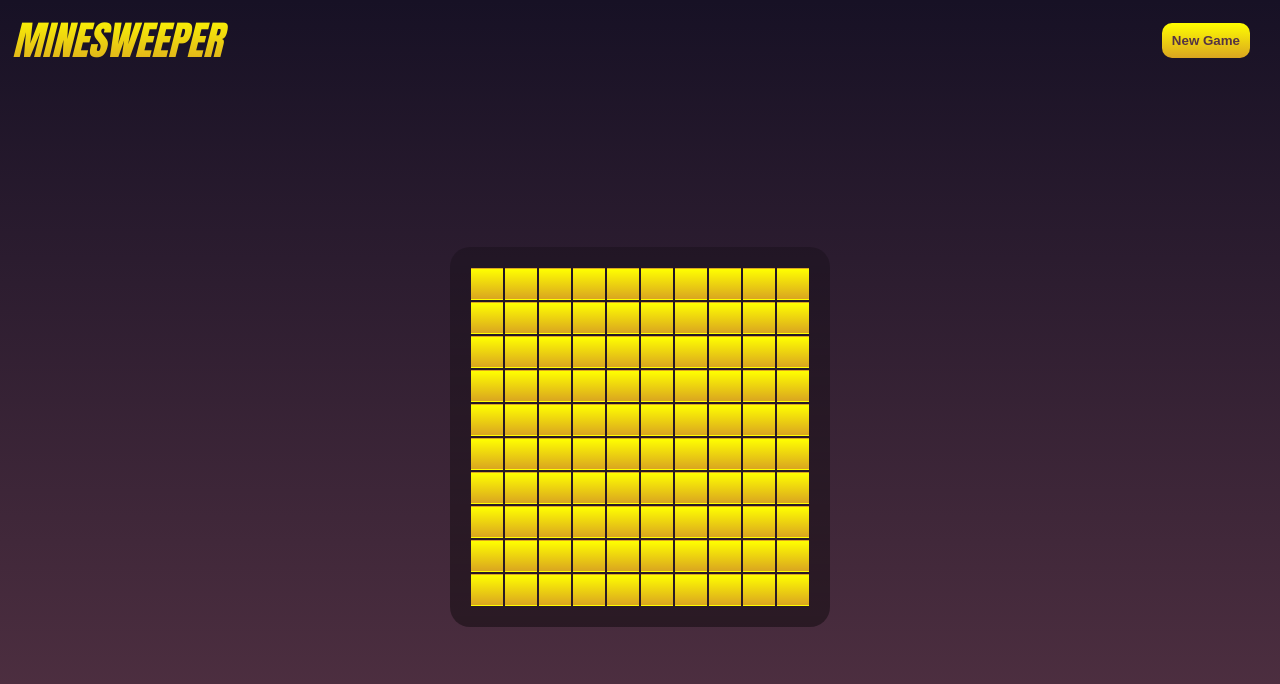
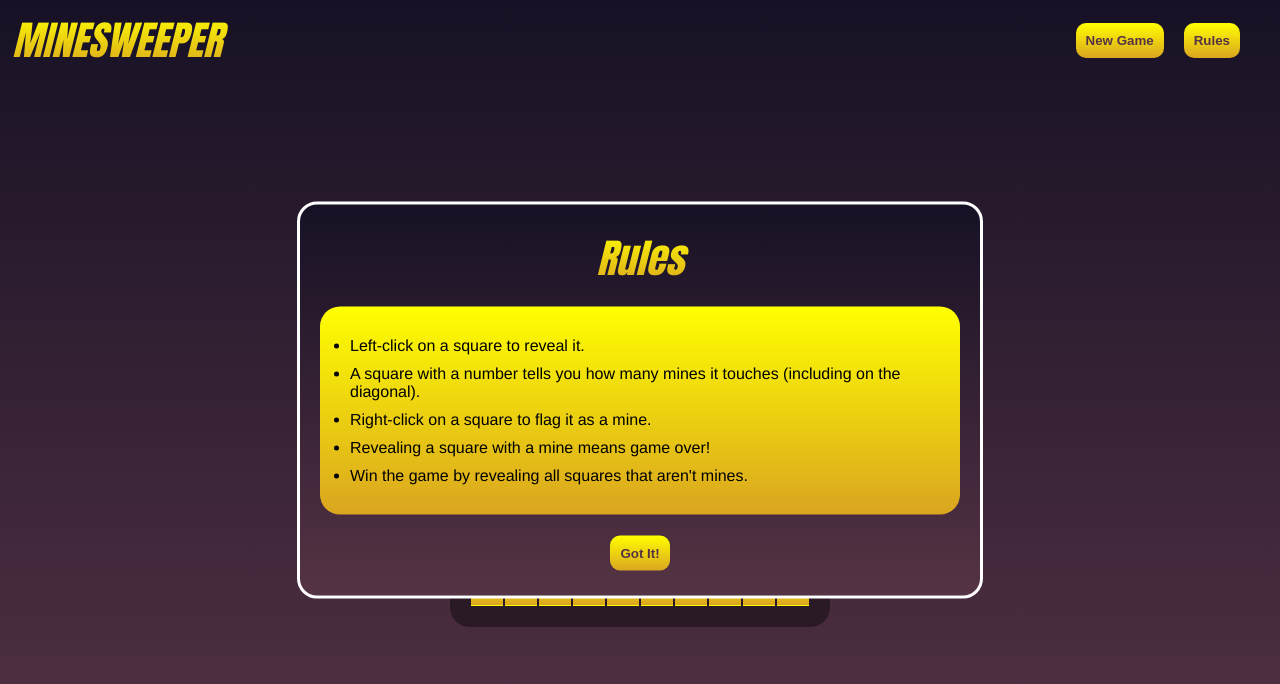
Before and after one commit to jeffreypbee/minesweeper, a Vue app in the folder minesweeper/: page / in a window 1280 px wide. Shown: the top 684 px of the page. Built offline with nearby package versions, Linux system fonts and the light colour scheme.

Commit message:
Rules/Instructions

```diff
--- a/minesweeper/src/App.vue
+++ b/minesweeper/src/App.vue
@@ -4,6 +4,7 @@
       <h1>MINESWEEPER</h1>
       <nav>
         <button @click="newGame()">New Game</button>
+        <button @click="showRules = !showRules">Rules</button>
       </nav>
     </header>
 
@@ -13,6 +14,18 @@
     <main>
       <router-view/>
     </main>
+
+    <div id="rules" v-if="showRules">
+      <h1>Rules</h1>
+      <ul>
+        <li>Left-click on a square to reveal it.</li>
+        <li>A square with a number tells you how many mines it touches (including on the diagonal).</li>
+        <li>Right-click on a square to flag it as a mine.</li>
+        <li>Revealing a square with a mine means game over!</li>
+        <li>Win the game by revealing all squares that aren't mines.</li>
+      </ul>
+      <button @click="showRules = false">Got It!</button>
+    </div>
 
     <footer></footer>
   </div>
@@ -24,6 +37,11 @@ import GameOverMessage from './components/GameOverMessage.vue'
 export default {
   components: {
     GameOverMessage
+  },
+  data() {
+    return {
+      showRules: true
+    }
   },
   methods: {
     newGame() {
@@ -81,16 +99,17 @@ h1 {
   background-clip: text;
 }
 
-nav button {
+button {
   background: linear-gradient(to bottom, yellow, goldenrod);
   border: none;
   border-radius: 10px;
   padding: 10px;
   font-weight: bold;
   color: #553344;
+  margin: 5px 10px;
 }
 
-nav button:hover {
+button:hover {
   cursor: pointer;
 }
 
@@ -136,4 +155,34 @@ aside h2 {
   padding: 10px;
   border-radius: 20px;
 }
+
+#rules {
+  position: absolute;
+  height: auto;
+  width: 50%;
+  border-radius: 20px;
+  padding: 20px;
+  border: 3px solid white;
+  display: flex;
+  flex-direction: column;
+  align-items: center;
+  background-color: #171125;
+  background-image: linear-gradient(to bottom, #33114400, #553344ff);
+
+  position: absolute;
+  top: 50%;
+  left: 50%;
+  transform: translate(-50%, -50%);
+}
+
+#rules ul {
+  padding: 20px;
+  background: linear-gradient(to bottom, yellow, goldenrod);
+  color: black;
+  border-radius: 20px;
+}
+
+#rules ul li {
+  margin: 10px;
+}
 </style>
--- a/minesweeper/src/components/GameOverMessage.vue
+++ b/minesweeper/src/components/GameOverMessage.vue
@@ -16,7 +16,7 @@ export default {
     width: 100%;
     height: 100px;
     top: calc(50% - 30%);
-    background-color: #2228;
+    background: linear-gradient(transparent, #0003, transparent);
     display: flex;
     justify-content: center;
     align-items: center;
```
